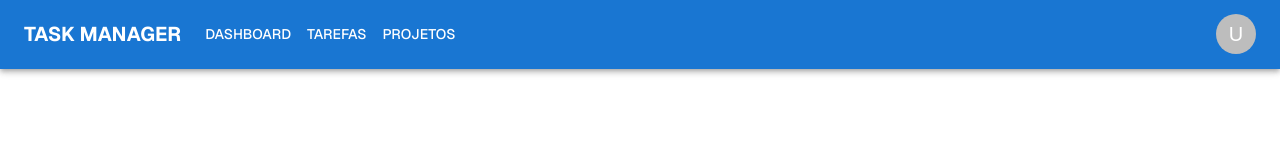
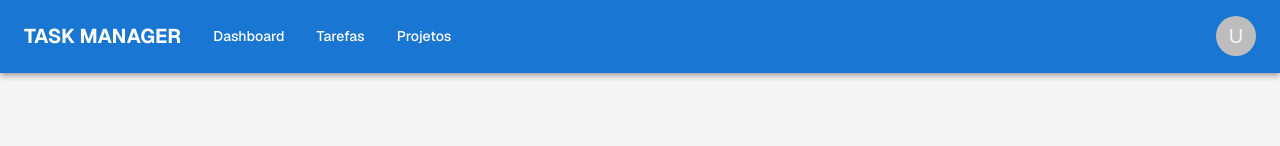
Before and after one commit to Zeduh/taskflow-manager, a Next.js app in the folder frontend/: page / in a window 1280 px wide. Shown: the top 146 px of the page. Built offline with nearby package versions, Linux system fonts and the light colour scheme; what @mui/material-nextjs would draw is missing.

Commit message:
feat: adicionar contexto de tema e suporte a modo claro/escuro

```diff
--- /dev/null
+++ b/frontend/app/contexts/theme.context.tsx
@@ -0,0 +1,191 @@
+'use client';
+
+import { createContext, useContext, useState, useEffect } from 'react';
+import { ThemeProvider as MuiThemeProvider, createTheme } from '@mui/material/styles';
+import { Theme } from '@mui/material';
+
+interface ThemeContextType {
+  toggleTheme: () => void;
+  theme: Theme;
+}
+
+const ThemeContext = createContext<ThemeContextType | undefined>(undefined);
+
+export function ThemeProvider({ children }: { children: React.ReactNode }) {
+  const [mode, setMode] = useState<'light' | 'dark'>('light');
+
+  useEffect(() => {
+    const savedMode = localStorage.getItem('themeMode') as 'light' | 'dark';
+    if (savedMode) {
+      setMode(savedMode);
+    }
+  }, []);
+
+  const theme = createTheme({
+    palette: {
+      mode,
+      primary: {
+        main: mode === 'light' ? '#1976d2' : '#90caf9',
+        light: mode === 'light' ? '#42a5f5' : '#e3f2fd',
+        dark: mode === 'light' ? '#1565c0' : '#42a5f5',
+        contrastText: mode === 'light' ? '#fff' : '#000',
+      },
+      secondary: {
+        main: mode === 'light' ? '#9c27b0' : '#ce93d8',
+        light: mode === 'light' ? '#ba68c8' : '#f3e5f5',
+        dark: mode === 'light' ? '#7b1fa2' : '#ab47bc',
+        contrastText: mode === 'light' ? '#fff' : '#000',
+      },
+      background: {
+        default: mode === 'light' ? '#f5f5f5' : '#121212',
+        paper: mode === 'light' ? '#ffffff' : '#1e1e1e',
+      },
+      text: {
+        primary: mode === 'light' ? 'rgba(0, 0, 0, 0.87)' : 'rgba(255, 255, 255, 0.87)',
+        secondary: mode === 'light' ? 'rgba(0, 0, 0, 0.6)' : 'rgba(255, 255, 255, 0.6)',
+      },
+      error: {
+        main: mode === 'light' ? '#d32f2f' : '#f44336',
+        light: '#ef5350',
+        dark: '#c62828',
+      },
+      warning: {
+        main: mode === 'light' ? '#ed6c02' : '#ffa726',
+        light: '#ff9800',
+        dark: '#e65100',
+      },
+      info: {
+        main: mode === 'light' ? '#0288d1' : '#29b6f6',
+        light: '#03a9f4',
+        dark: '#01579b',
+      },
+      success: {
+        main: mode === 'light' ? '#2e7d32' : '#66bb6a',
+        light: '#4caf50',
+        dark: '#1b5e20',
+      },
+      divider: mode === 'light' ? 'rgba(0, 0, 0, 0.12)' : 'rgba(255, 255, 255, 0.12)',
+    },
+    typography: {
+      fontFamily: '"Roboto", "Helvetica", "Arial", sans-serif',
+      h1: {
+        fontSize: '2.5rem',
+        fontWeight: 600,
+        lineHeight: 1.2,
+      },
+      h2: {
+        fontSize: '2rem',
+        fontWeight: 600,
+        lineHeight: 1.3,
+      },
+      h3: {
+        fontSize: '1.75rem',
+        fontWeight: 600,
+        lineHeight: 1.4,
+      },
+      h4: {
+        fontSize: '1.5rem',
+        fontWeight: 500,
+        lineHeight: 1.4,
+      },
+      h5: {
+        fontSize: '1.25rem',
+        fontWeight: 500,
+        lineHeight: 1.4,
+      },
+      h6: {
+        fontSize: '1rem',
+        fontWeight: 500,
+        lineHeight: 1.4,
+      },
+      body1: {
+        fontSize: '1rem',
+        lineHeight: 1.5,
+      },
+      body2: {
+        fontSize: '0.875rem',
+        lineHeight: 1.43,
+      },
+    },
+    shape: {
+      borderRadius: 8,
+    },
+    components: {
+      MuiButton: {
+        styleOverrides: {
+          root: {
+            textTransform: 'none',
+            borderRadius: 8,
+            padding: '8px 16px',
+            fontWeight: 500,
+          },
+          contained: {
+            boxShadow: 'none',
+            '&:hover': {
+              boxShadow: '0px 2px 4px rgba(0,0,0,0.2)',
+            },
+          },
+        },
+      },
+      MuiCard: {
+        styleOverrides: {
+          root: {
+            borderRadius: 12,
+            boxShadow: mode === 'light'
+              ? '0px 2px 4px rgba(0,0,0,0.1)'
+              : '0px 2px 4px rgba(0,0,0,0.4)',
+          },
+        },
+      },
+      MuiTextField: {
+        styleOverrides: {
+          root: {
+            '& .MuiOutlinedInput-root': {
+              borderRadius: 8,
+            },
+          },
+        },
+      },
+      MuiPaper: {
+        styleOverrides: {
+          root: {
+            backgroundImage: 'none',
+          },
+        },
+      },
+    },
+    transitions: {
+      duration: {
+        shortest: 150,
+        shorter: 200,
+        short: 250,
+        standard: 300,
+        complex: 375,
+        enteringScreen: 225,
+        leavingScreen: 195,
+      },
+    },
+  });
+
+  const toggleTheme = () => {
+    const newMode = mode === 'light' ? 'dark' : 'light';
+    setMode(newMode);
+    localStorage.setItem('themeMode', newMode);
+  };
+
+  return (
+    <ThemeContext.Provider value={{ theme, toggleTheme }}>
+      <MuiThemeProvider theme={theme}>
+        {children}
+      </MuiThemeProvider>
+    </ThemeContext.Provider>
+  );
+}
+
+export function useTheme() {
+  const context = useContext(ThemeContext);
+  if (context === undefined) {
+    throw new Error('useTheme must be used within a ThemeProvider');
+  }
+  return context;
+}
--- a/frontend/app/theme.ts
+++ b/frontend/app/theme.ts
@@ -1,19 +1,68 @@
 'use client';
 
-import { createTheme } from '@mui/material/styles';
+import { createTheme, responsiveFontSizes } from '@mui/material/styles';
 
 const theme = createTheme({
   palette: {
+    mode: 'light',
     primary: {
       main: '#1976d2',
+      light: '#42a5f5',
+      dark: '#1565c0',
     },
     secondary: {
-      main: '#dc004e',
+      main: '#9c27b0',
+      light: '#ba68c8',
+      dark: '#7b1fa2',
+    },
+    background: {
+      default: '#f5f5f5',
+      paper: '#ffffff',
     },
   },
   typography: {
     fontFamily: 'inherit',
+    h1: {
+      fontSize: '2.5rem',
+      fontWeight: 700,
+    },
+    h2: {
+      fontSize: '2rem',
+      fontWeight: 600,
+    },
+    h3: {
+      fontSize: '1.75rem',
+      fontWeight: 600,
+    },
+  },
+  components: {
+    MuiButton: {
+      styleOverrides: {
+        root: {
+          borderRadius: 8,
+          textTransform: 'none',
+          padding: '8px 16px',
+        },
+      },
+    },
+    MuiTextField: {
+      styleOverrides: {
+        root: {
+          '& .MuiOutlinedInput-root': {
+            borderRadius: 8,
+          },
+        },
+      },
+    },
+    MuiCard: {
+      styleOverrides: {
+        root: {
+          borderRadius: 12,
+          boxShadow: '0 4px 12px rgba(0,0,0,0.05)',
+        },
+      },
+    },
   },
 });
 
-export default theme;
+export default responsiveFontSizes(theme);
```
